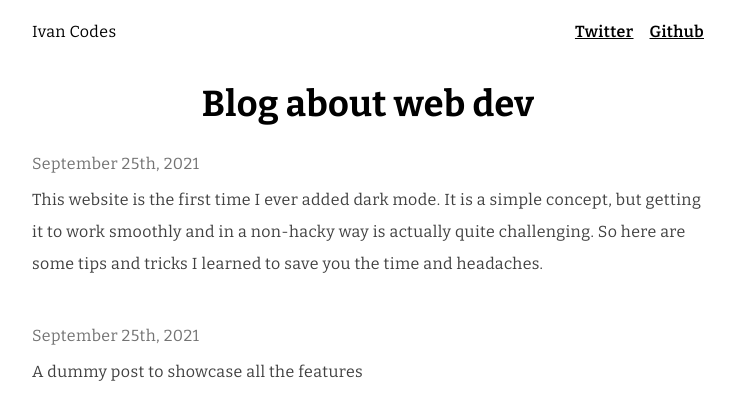
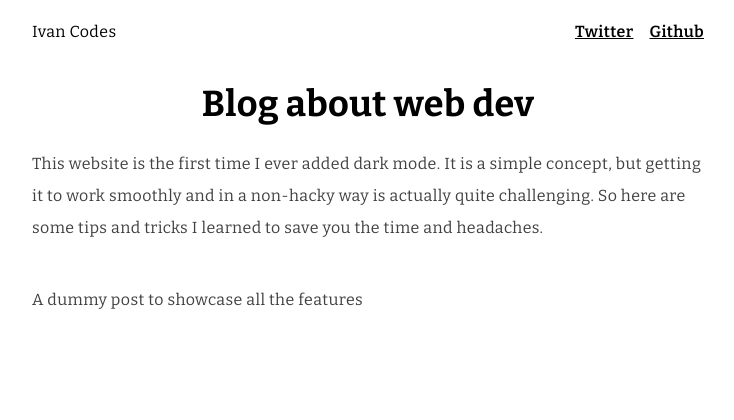
Before and after one commit to ivan-codes/blog, a Next.js app: page / in a window 1280 px wide. Shown: the top 420 px of the page, without its empty margins (272-1006 px from the left). Built offline with nearby package versions, Linux system fonts and the light colour scheme.

Commit message:
Test safari bug

```diff
--- a/components/PostPreview.tsx
+++ b/components/PostPreview.tsx
@@ -15,9 +15,9 @@ function PostPreview({ title, description, createdAt, pathname }: Props) {
       {/* <Link href={`/p/${pathname}`} passHref>
         <h3 className="cursor-pointer mb-0 hover:underline">{title}</h3>
       </Link> */}
-      <p className="text-trueGray-500 mb-1">
+      {/* <p className="text-trueGray-500 mb-1">
         {format(new Date(createdAt), "MMMM Do, YYYY")}
-      </p>
+      </p> */}
       <p className="text-trueGray-700 line-clamp-3 dark:text-trueGray-400">
         {description}
       </p>
```
